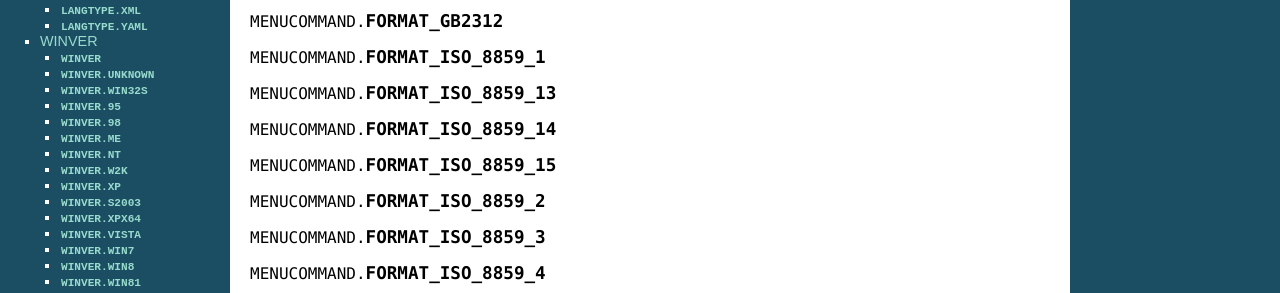
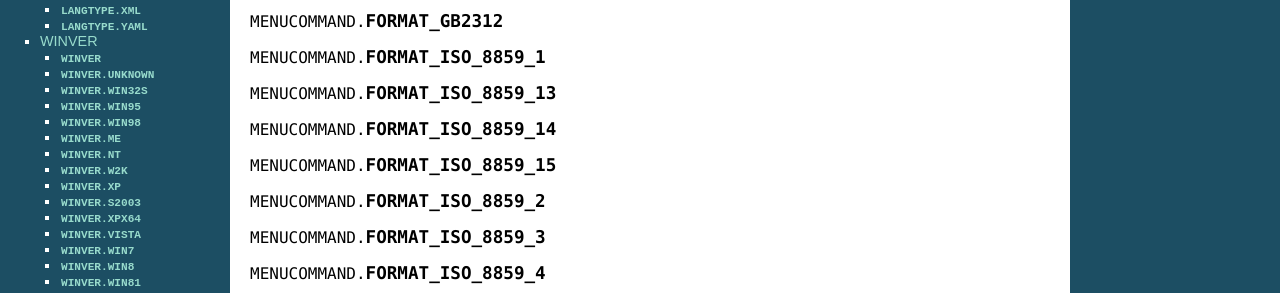
Before and after one commit to bruderstein/PythonScript, a Sphinx documentation site: the page built from docs/source/enums.rst, in a window 1280 px wide and 900 px high, scrolled down 11162 px. Shown: the part 159-452 px from the top of the window. Built offline with Sphinx 7.4.7, drawn with Linux system fonts in a browser that asks for light colours.

Commit message:
missing docu update for
Revision: 4b3a04f4ffaae01ad65b69dc718c3860d2151ae2
Author: Christian Grasser <christian.grasser@live.de>
Date: 03.10.2024 13:46:24
Message:
fix #344 Fix invalid enums
- renamed problematic enums
- automatically created 8859_15 is problematic and needs to be checked if it could be managed within python code gen script from scintilla iface
- docu not updated yet
----
Modified: PythonScript/src/EnumsWrapper.cpp
Modified: PythonScript/src/NotepadPython.cpp

```diff
--- a/docs/source/enums.rst
+++ b/docs/source/enums.rst
@@ -1516,9 +1516,9 @@ WINVER
 
 .. attribute:: WINVER.WIN32S
 
-.. attribute:: WINVER.95
-
-.. attribute:: WINVER.98
+.. attribute:: WINVER.WIN95
+
+.. attribute:: WINVER.WIN98
 
 .. attribute:: WINVER.ME
 
```
